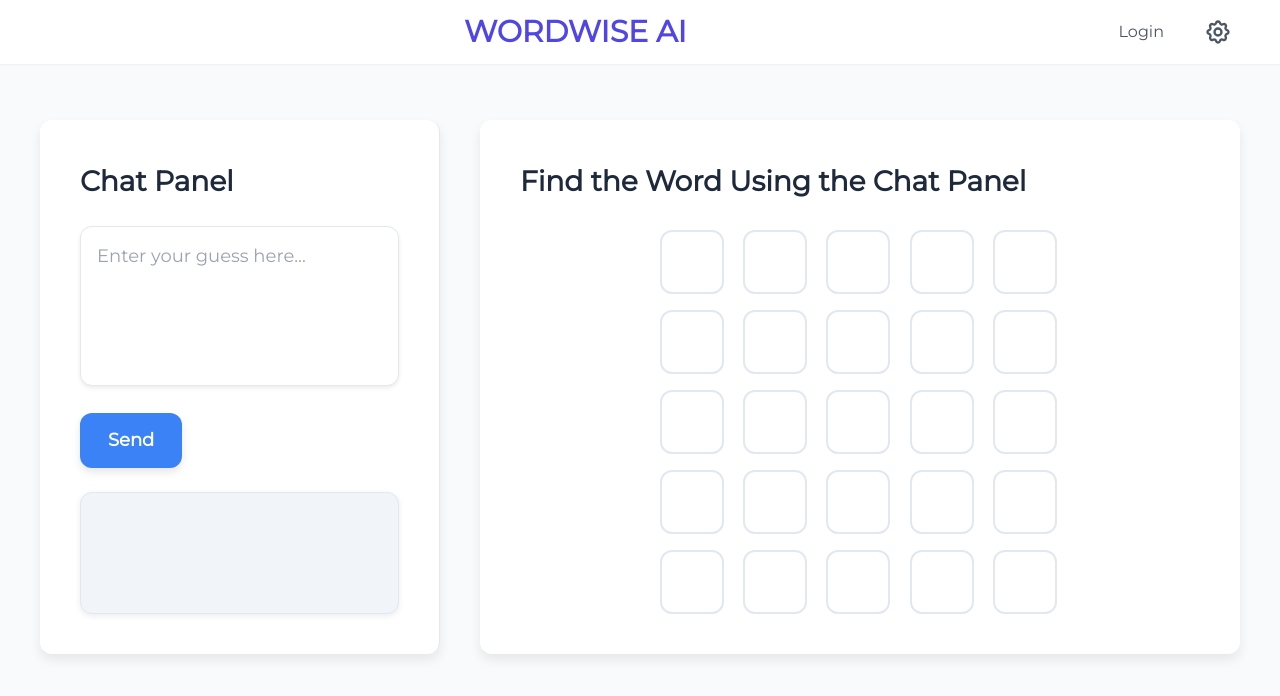
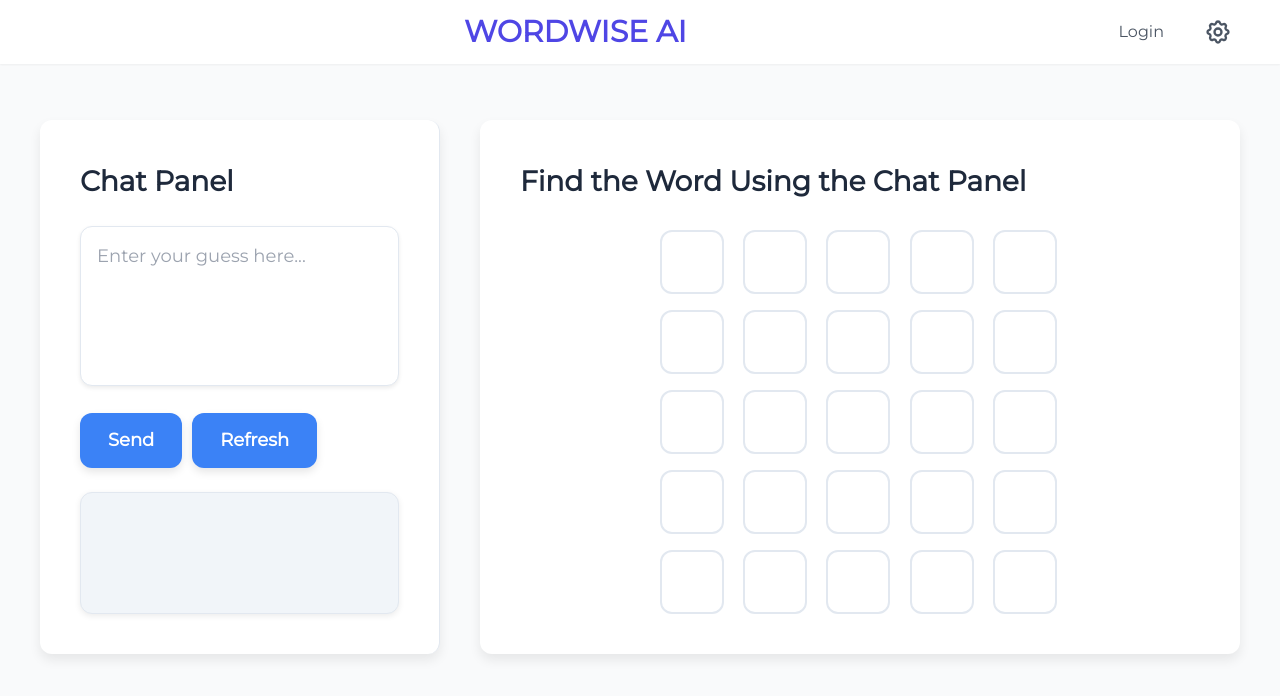
Before and after one commit to gurbuzz/Wordwiseai, a Next.js app: page / in a window 1280 px wide. Shown: the top 696 px of the page. Built offline with nearby package versions, Linux system fonts and the light colour scheme.

Commit message:
AI Update

```diff
--- a/package.json
+++ b/package.json
@@ -12,7 +12,8 @@
     "axios": "^1.7.9",
     "next": "15.1.5",
     "react": "^19.0.0",
-    "react-dom": "^19.0.0"
+    "react-dom": "^19.0.0",
+    "uuid": "^11.0.5"
   },
   "devDependencies": {
     "@eslint/eslintrc": "^3",
--- a/src/app/layout.js
+++ b/src/app/layout.js
@@ -2,6 +2,7 @@ import { Montserrat } from "next/font/google";
 import "./globals.css";
 import { AppProvider } from "../context/AppContext";
 import Navbar from "../components/Navbar";
+import SettingsPanel from "../components/SettingsPanel";
 
 const montserrat = Montserrat({
   subsets: ["latin"],
@@ -19,6 +20,8 @@ export default function RootLayout({ children }) {
       <body className={`${montserrat.className} antialiased`}>
         <AppProvider>
           <Navbar />
+          {/* SettingsPanel global olarak ekleniyor */}
+          <SettingsPanel />
           {children}
         </AppProvider>
       </body>
--- a/src/app/page.jsx
+++ b/src/app/page.jsx
@@ -1,17 +1,18 @@
 "use client";
-import { useApp } from "../context/AppContext";
+import React, { useState } from "react";
+import { AppProvider, useApp } from "../context/AppContext";
 import WordleChatPanel from "../components/WordleChatPanel";
 import WordleBoard from "../components/WordleBoard";
 import SettingsPanel from "../components/SettingsPanel";
-import { useState } from "react";
 
-// Sonuç paneli bileşeni: oyunu kazandığında overlay olarak açılır
 function ResultPanel({ promptCount, attemptCount, onRestart, darkMode }) {
   return (
     <div className="fixed inset-0 bg-black bg-opacity-50 flex items-center justify-center z-50">
       <div
         className={`p-10 rounded-lg text-center ${
-          darkMode ? "bg-gray-800 bg-opacity-90 text-white" : "bg-white bg-opacity-90 text-gray-900"
+          darkMode
+            ? "bg-gray-800 bg-opacity-90 text-white"
+            : "bg-white bg-opacity-90 text-gray-900"
         }`}
       >
         <h2 className="text-2xl font-bold mb-4">Congratulations!</h2>
@@ -29,18 +30,21 @@ function ResultPanel({ promptCount, attemptCount, onRestart, darkMode }) {
   );
 }
 
-export default function Home() {
+function HomeContent() {
   const { darkMode } = useApp();
   const [guesses, setGuesses] = useState(
-    Array(5).fill("").map(() => Array(5).fill(""))
+    Array(5)
+      .fill("")
+      .map(() => Array(5).fill(""))
   );
   const [colors, setColors] = useState(
-    Array(5).fill("").map(() => Array(5).fill("WHITE"))
+    Array(5)
+      .fill("")
+      .map(() => Array(5).fill("WHITE"))
   );
   const [currentRow, setCurrentRow] = useState(0);
   const solution = "CLEAN";
 
-  // Yeni durumlar: prompt ve attempt sayıları, oyunun kazanılmış olması
   const [promptCount, setPromptCount] = useState(0);
   const [attemptCount, setAttemptCount] = useState(0);
   const [gameWon, setGameWon] = useState(false);
@@ -90,7 +94,6 @@ export default function Home() {
 
   const handleWordParsed = (letters) => {
     if (currentRow < 5 && !gameWon) {
-      // Her geçerli kelime denemesinde prompt ve attempt sayılarını artırıyoruz
       setPromptCount((prev) => prev + 1);
       setAttemptCount((prev) => prev + 1);
 
@@ -99,7 +102,6 @@ export default function Home() {
       setGuesses(updatedGuesses);
       checkRow(currentRow, letters);
 
-      // Doğru kelime bulunduysa oyunu kazanmış oluyoruz
       if (letters.join("") === solution) {
         setGameWon(true);
       }
@@ -108,10 +110,17 @@ export default function Home() {
     }
   };
 
-  // Oyunu sıfırlamak için
   const resetGame = () => {
-    setGuesses(Array(5).fill("").map(() => Array(5).fill("")));
-    setColors(Array(5).fill("").map(() => Array(5).fill("WHITE")));
+    setGuesses(
+      Array(5)
+        .fill("")
+        .map(() => Array(5).fill(""))
+    );
+    setColors(
+      Array(5)
+        .fill("")
+        .map(() => Array(5).fill("WHITE"))
+    );
     setCurrentRow(0);
     setPromptCount(0);
     setAttemptCount(0);
@@ -119,7 +128,11 @@ export default function Home() {
   };
 
   return (
-    <div className={`h-screen flex flex-col ${darkMode ? "bg-gray-900" : "bg-gray-50"}`}>
+    <div
+      className={`h-screen flex flex-col ${
+        darkMode ? "bg-gray-900" : "bg-gray-50"
+      }`}
+    >
       <main className="flex-1 pt-20">
         <div className="max-w-7xl mx-auto px-6 sm:px-8 lg:px-10 py-10">
           <div className="flex flex-col lg:flex-row gap-10">
@@ -149,3 +162,11 @@ export default function Home() {
     </div>
   );
 }
+
+export default function Home() {
+  return (
+    <AppProvider>
+      <HomeContent />
+    </AppProvider>
+  );
+}
--- a/src/components/WordleChatPanel.jsx
+++ b/src/components/WordleChatPanel.jsx
@@ -1,6 +1,7 @@
 "use client";
 import React, { useState } from "react";
 import { sendOllamaChat, log } from "../services/chatService";
+import { useApp } from "../context/AppContext";
 
 // Harf harf kayan animasyonu uygulayan küçük bir bileşen
 function SlidingText({ text }) {
@@ -39,6 +40,8 @@ function WordleChatPanel({ onWordParsed, darkMode }) {
   const [prompt, setPrompt] = useState("");
   const [promptResult, setPromptResult] = useState("");
   const [loading, setLoading] = useState(false);
+  const [isRefreshing, setIsRefreshing] = useState(false);
+  const { sessionId, refreshChat } = useApp();
   const WORKSPACE_SLUG = "deepseek";
 
   const parseWord = (response) => {
@@ -64,7 +67,7 @@ function WordleChatPanel({ onWordParsed, darkMode }) {
     try {
       const data = await sendOllamaChat(WORKSPACE_SLUG, {
         message: prompt,
-        sessionId: "wordle-session"
+        sessionId: sessionId
       });
 
       if (data?.textResponse) {
@@ -80,11 +83,19 @@ function WordleChatPanel({ onWordParsed, darkMode }) {
         setPromptResult(`Error: ${data.error}`);
       }
     } catch (error) {
-      setPromptResult(error.message || "An error occurred. Please try again.");
+      setPromptResult(
+        error.message || "An error occurred. Please try again."
+      );
       log("ERROR", "handlePromptSubmit error", error);
     } finally {
       setLoading(false);
     }
+  };
+
+  const handleRefresh = () => {
+    setIsRefreshing(true);
+    refreshChat();
+    setTimeout(() => setIsRefreshing(false), 1000);
   };
 
   // Genel panel stili
@@ -123,7 +134,7 @@ function WordleChatPanel({ onWordParsed, darkMode }) {
     fontFamily: "inherit",
   };
 
-  // Buton stili
+  // Buton stili (Send butonu için)
   const buttonStyle = {
     padding: "14px 28px",
     cursor: "pointer",
@@ -135,6 +146,22 @@ function WordleChatPanel({ onWordParsed, darkMode }) {
     fontSize: "18px",
     transition: "background-color 0.2s",
     boxShadow: "0 4px 8px rgba(0, 0, 0, 0.1)"
+  };
+
+  // Refresh butonu stili
+  const refreshButtonStyle = {
+    padding: "14px 28px",
+    cursor: "pointer",
+    backgroundColor: loading ? "#94a3b8" : (darkMode ? "#2563eb" : "#3b82f6"),
+    color: "#fff",
+    border: "none",
+    borderRadius: "12px",
+    fontWeight: "600",
+    fontSize: "18px",
+    transition: "background-color 0.2s",
+    boxShadow: "0 4px 8px rgba(0, 0, 0, 0.1)",
+    marginLeft: "10px",
+    animation: isRefreshing ? "blink 1s infinite" : "none"
   };
 
   // Cevap (response) alanı stili
@@ -153,7 +180,6 @@ function WordleChatPanel({ onWordParsed, darkMode }) {
 
   return (
     <div style={panelStyle}>
-      <div style={inputSectionStyle}>
       <h2
         style={{
           fontSize: "28px",
@@ -164,15 +190,21 @@ function WordleChatPanel({ onWordParsed, darkMode }) {
       >
         Chat Panel
       </h2>
+      <div style={inputSectionStyle}>
         <textarea
           value={prompt}
           onChange={(e) => setPrompt(e.target.value)}
           onKeyDown={handleTextareaKeyDown}
           placeholder="Enter your guess here..."
           style={textareaStyle}
-          onFocus={(e) => e.target.style.borderColor = darkMode ? "#3b82f6" : "#3b82f6"}
-          onBlur={(e) => e.target.style.borderColor = darkMode ? "#4b5563" : "#e2e8f0"}
+          onFocus={(e) =>
+            (e.target.style.borderColor = darkMode ? "#3b82f6" : "#3b82f6")
+          }
+          onBlur={(e) =>
+            (e.target.style.borderColor = darkMode ? "#4b5563" : "#e2e8f0")
+          }
         />
+        <div style={{ display: "flex", alignItems: "center" }}>
           <button
             onClick={handlePromptSubmit}
             style={buttonStyle}
@@ -180,12 +212,52 @@ function WordleChatPanel({ onWordParsed, darkMode }) {
           >
             {loading ? "Waiting for Response..." : "Send"}
           </button>
+          <button onClick={handleRefresh} style={refreshButtonStyle}>
+            Refresh
+            {isRefreshing && <span className="spinner" />}
+          </button>
+        </div>
       </div>
 
-      {/* Cevap alanı: Eğer prompt gönderildiyse loading durumunda animasyonlu metin, değilse gerçek cevap */}
+      {/* Cevap alanı */}
       <div style={responseAreaStyle}>
-        {loading ? <SlidingText text="Awaiting response..." /> : (promptResult || "")}
+        {loading ? (
+          <SlidingText text="Awaiting response..." />
+        ) : (
+          promptResult || ""
+        )}
       </div>
+      <style jsx>{`
+        @keyframes blink {
+          0% {
+            opacity: 1;
+          }
+          50% {
+            opacity: 0.5;
+          }
+          100% {
+            opacity: 1;
+          }
+        }
+        @keyframes spin {
+          from {
+            transform: rotate(0deg);
+          }
+          to {
+            transform: rotate(360deg);
+          }
+        }
+        .spinner {
+          display: inline-block;
+          width: 16px;
+          height: 16px;
+          border: 2px solid transparent;
+          border-top-color: #fff;
+          border-radius: 50%;
+          animation: spin 1s linear infinite;
+          margin-left: 8px;
+        }
+      `}</style>
     </div>
   );
 }
--- a/src/context/AppContext.js
+++ b/src/context/AppContext.js
@@ -1,6 +1,6 @@
-// src/context/AppContext.js
 "use client";
 import { createContext, useState, useContext } from "react";
+import { v4 as uuidv4 } from "uuid";
 
 const AppContext = createContext();
 
@@ -8,6 +8,11 @@ export function AppProvider({ children }) {
   const [darkMode, setDarkMode] = useState(false);
   const [isLoggedIn, setIsLoggedIn] = useState(false);
   const [showSettings, setShowSettings] = useState(false);
+  const [sessionId, setSessionId] = useState(uuidv4());
+
+  const refreshChat = () => {
+    setSessionId(uuidv4());
+  };
 
   return (
     <AppContext.Provider
@@ -18,6 +23,8 @@ export function AppProvider({ children }) {
         setIsLoggedIn,
         showSettings,
         setShowSettings,
+        sessionId,
+        refreshChat,
       }}
     >
       {children}
```
Also changed, not shown: src/components/ChatComponent.js (+12 -13 lines), src/services/chatService.js (+13 -16 lines), 1 other file (tests, documents, lock files or other folders). Lines whose indentation alone changed are shown as unchanged.
